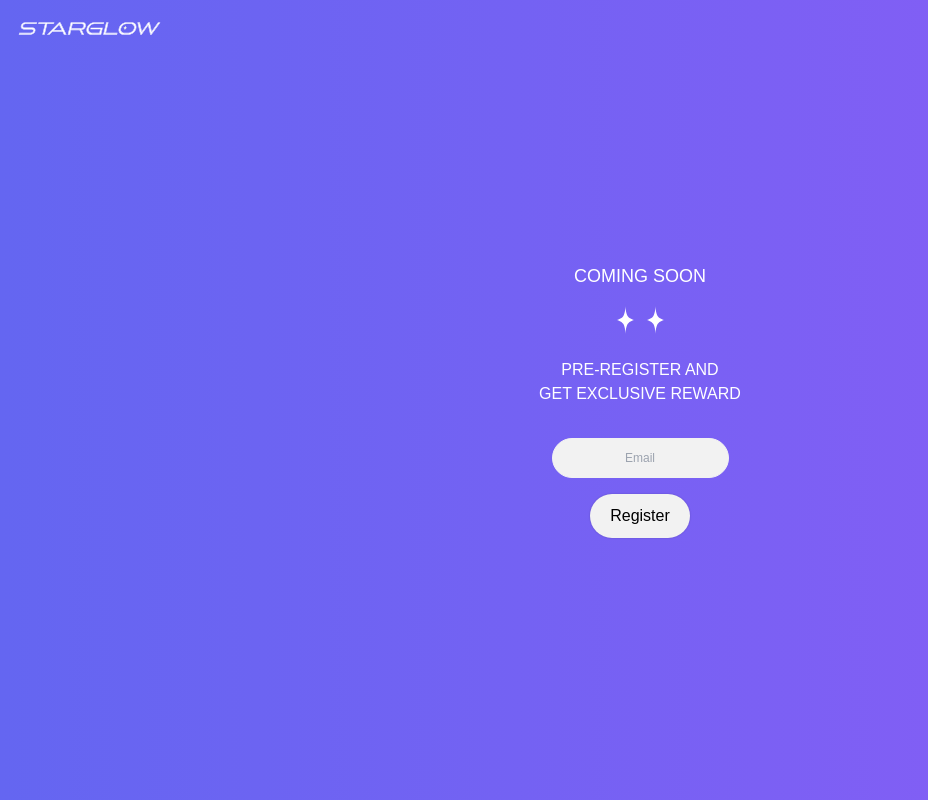
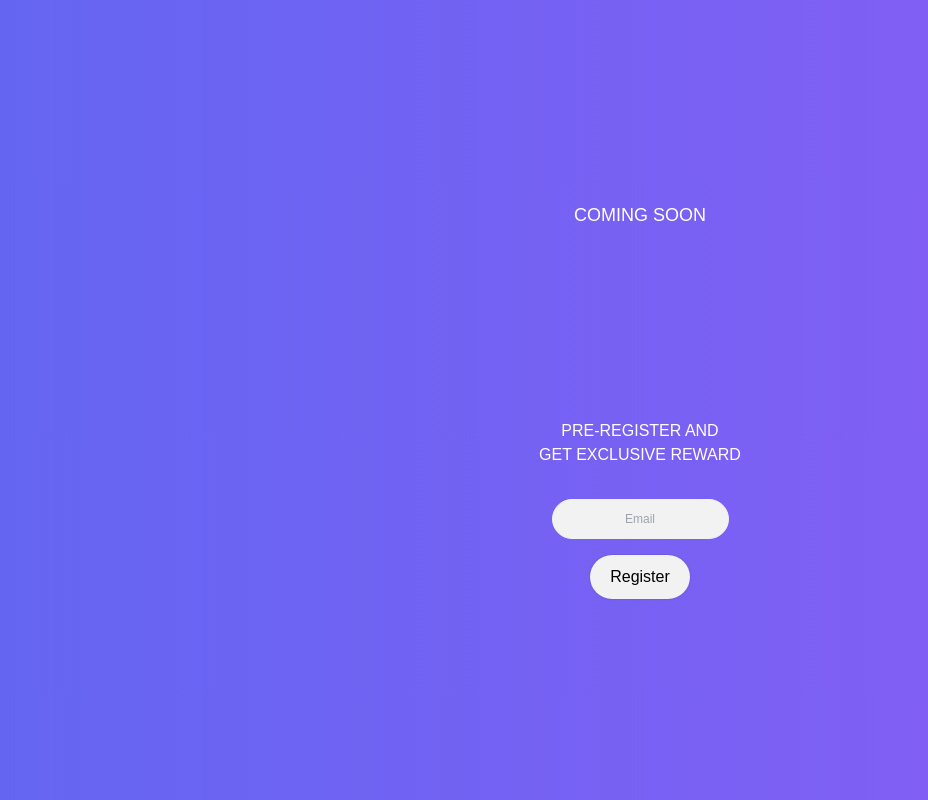
Before and after one commit to rs-ent/starglow-pre-registration, a Next.js app: page / in a window 1280 px wide. Shown: the whole page, without its empty margins (0-928 px from the left). Built offline with nearby package versions, Linux system fonts and the light colour scheme; a web font is replaced by a local one.

Commit message:
img to svg

```diff
--- a/src/app/Register.jsx
+++ b/src/app/Register.jsx
@@ -64,7 +64,7 @@ export default function Register() {
         left: 16,
         zIndex: 1000, // 다른 요소 위에 표시되도록 z-index 설정
       }}>
-        <img
+        <svg
           src="/Frame 143.svg"
           alt="Header SVG"
           style={{
@@ -78,7 +78,7 @@ export default function Register() {
       </div>
       <h1 className="coming-soon">COMING SOON</h1>
       <div className="frame-50811 mt-8">
-        <img
+        <svg
             src="/Frame 50811.svg"
             alt="Header SVG"
             style={{
--- a/src/app/ThankYou.jsx
+++ b/src/app/ThankYou.jsx
@@ -15,7 +15,7 @@ export default function ThankYou() {
         left: 16,
         zIndex: 1000, // 다른 요소 위에 표시되도록 z-index 설정
       }}>
-        <img
+        <svg
           src="/Frame 143.svg"
           alt="Header SVG"
           style={{
@@ -28,11 +28,11 @@ export default function ThankYou() {
         />
       </div>
       <div className="starglow-logo">
-        <img src="/Frame 833 2.svg" alt="Starglow Logo" className="logo-image" />
+        <svg src="/Frame 833 2.svg" alt="Starglow Logo" className="logo-image" />
       </div>
       <div className="thankyou-message">
         <div className="frame-50811">
-          <img
+          <svg
               src="/Frame 50811.svg"
               alt="Header SVG"
               style={{
@@ -48,7 +48,7 @@ export default function ThankYou() {
       </div>
       <div className="social">
         <a href="https://t.me/starglow_redslippers_bot" target="_blank" rel="noopener noreferrer">
-          <img
+          <svg
             src="/telegram.svg"
             alt="Header SVG"
             style={{
@@ -60,7 +60,7 @@ export default function ThankYou() {
           />
         </a>
         <a href="https://x.com/StarglowP" target="_blank" rel="noopener noreferrer">
-          <img
+          <svg
             src="/x.svg"
             alt="Header SVG"
             style={{
```
